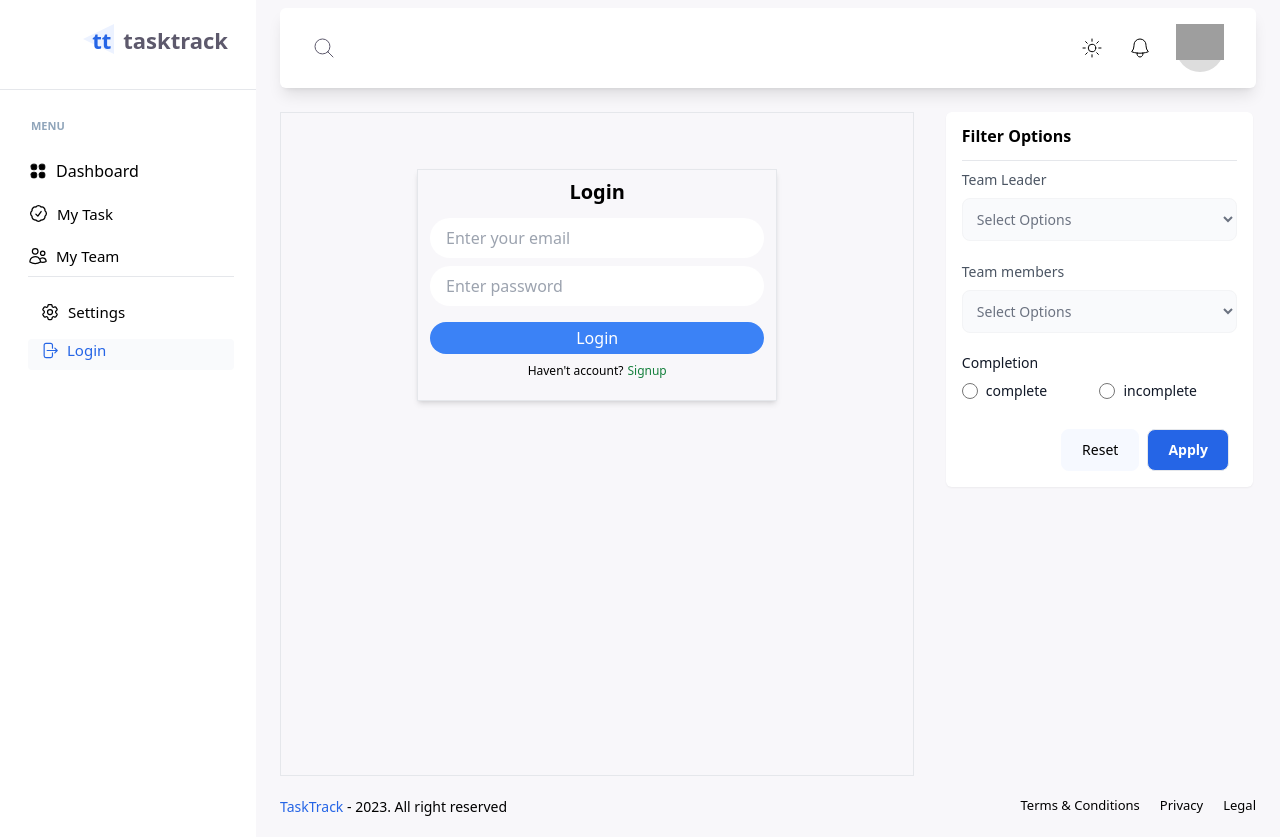
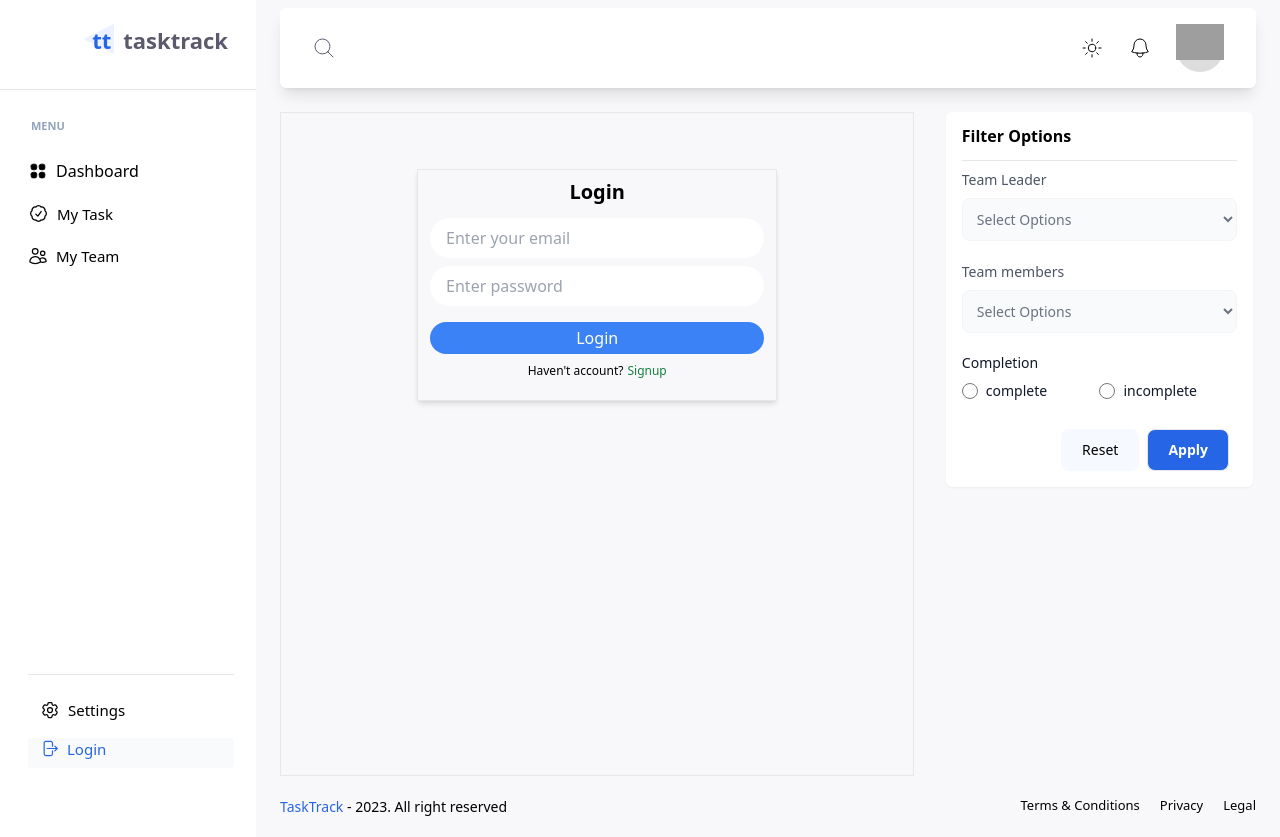
Before and after one commit to amiribnjaman/tasktrack, a Next.js app: page /login in a window 1280 px wide. Built offline with nearby package versions, Linux system fonts and the light colour scheme; grey boxes are pictures that could not be loaded.

Commit message:
code organized and issue resolved

```diff
--- a/src/app/layoutComponent.js
+++ b/src/app/layoutComponent.js
@@ -5,8 +5,8 @@ import TopNavbar from "@/components/topNavbar";
 import FilterSidebar from "@/components/filterSidebar";
 import Footer from "@/components/footer";
 import { ToastContainer } from "react-toastify";
-import { createContext, useState } from "react";
-import { SearchContext } from "./context/SearchContext";
+import { useState } from "react";
+import { SearchContext } from "@/app/context/SearchContext";
 
 export default function LayoutComponent({ children }) {
   // Those are declare here to props drillings (awful)
--- a/src/app/my-task/page.jsx
+++ b/src/app/my-task/page.jsx
@@ -5,6 +5,7 @@ import { useState, useEffect, useContext } from "react";
 import { SearchContext } from "../context/SearchContext";
 import Link from "next/link";
 import { toast } from "react-toastify";
+import Head from "next/head";
 
 export default function page() {
   const [deleteConfirmationCard, setdeleteConfirmationCard] = useState(false);
@@ -14,6 +15,7 @@ export default function page() {
 
   // SERACH CONTEXT VALUE
   const { searchValue, setReload, reload } = useContext(SearchContext);
+
 
   // Check token and if haven't the token then push to login page
   let token;
@@ -51,7 +53,7 @@ export default function page() {
     }
   }, [reload]);
 
-  // Handle delete a task Function
+  // Handle delete a task
   const handleDeleteTask = () => {
     fetch(`http://localhost:4000/api/task/${deleteConfirmationId}`, {
       method: "DELETE",
@@ -101,8 +103,6 @@ export default function page() {
   const changeCurPage = (index) => {
     setCurrentPage(index);
   };
-  //--------------------------------PAGINATION END
-  //------------------------------
 
   return (
     <>
--- a/src/components/sidebar.jsx
+++ b/src/components/sidebar.jsx
@@ -3,17 +3,24 @@
 import Link from "next/link";
 import React, { useState } from "react";
 import { usePathname, useRouter } from "next/navigation";
-import { handleLogout } from "@/app/commonFunction/handleLogout";
 
 export default function sidebar() {
   const pathname = usePathname();
   const getPath = pathname.split("/")[pathname.split("/").length - 1];
+  const navigate = useRouter();
+  const [logoutBtn, setLogoutBtn] = useState(false);
 
   // Check access token to logout and login
   let token;
   if (typeof window !== "undefined") {
     token = localStorage.getItem("Token");
   }
+
+   const handleLogout = () => {
+  localStorage.removeItem("Token");
+  setLogoutBtn(!logoutBtn);
+  navigate.push("/login");
+   };
 
   return (
     <div id="sidebar" className="hidden md:block fixed top-0 bottom-0 w-[20%] z-50 ">
@@ -31,7 +38,7 @@ export default function sidebar() {
       <hr />
 
       {/* Navbar */}
-      <nav className="fixed hidden md:block mt-10 flex flex-col justify-between mb-8 ml-4 top-[62px] bottom-0 w-[17%] overflow-y-auto ">
+      <nav className="fixed hidden md:flex mt-10 flex-col justify-between mb-8 ml-4 top-[62px] bottom-0 w-[17%] overflow-y-auto ">
         {/*--------------------HUMBER FOR MENU---------------- */}
           <div className="block md:hidden">
             <svg
@@ -224,5 +231,5 @@ export default function sidebar() {
       </nav>
       <div></div>
     </div>
-  );
+  )
 }
--- a/src/components/topNavbar.jsx
+++ b/src/components/topNavbar.jsx
@@ -23,7 +23,6 @@ export default function TopNavbar({ setSearchValue, setReload, reload }) {
   if (typeof window !== "undefined") {
     token = localStorage.getItem("Token");
   }
-
 
   return (
     <div id="topbar" className="w-full mb-2 sticky top-0 pt-2 z-50">
```
